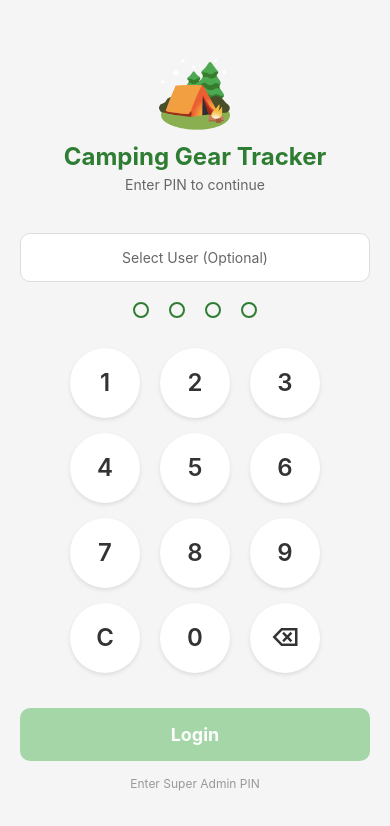
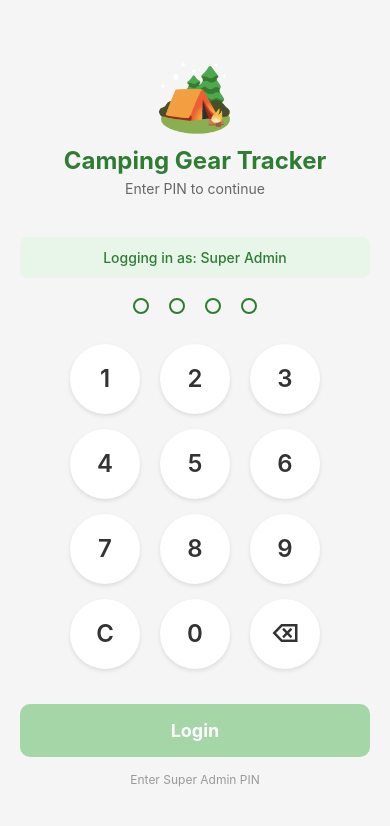
Before and after one commit to ramanujamgond/camping-gear-tracker, a React Native app in the folder mobile/: screen /Login in a window 390 px wide. Shown: the top 826 px of the page. Built offline with nearby package versions, Linux system fonts and the light colour scheme.

Commit message:
fix: Simplify login screen and remove user list loading
- Removed user list loading on login screen
- Users can only be created by super admin after login
- Simplified UI to show only super admin login initially
- Fixed token error on initial load

```diff
--- a/mobile/src/screens/LoginScreen.js
+++ b/mobile/src/screens/LoginScreen.js
@@ -1,4 +1,4 @@
-import { useState, useEffect, useContext } from 'react';
+import { useState, useContext } from 'react';
 import {
   View,
   Text,
@@ -6,30 +6,18 @@ import {
   TouchableOpacity,
   Alert,
   ActivityIndicator,
-  FlatList,
   Modal,
 } from 'react-native';
 import { AuthContext } from '../context/AuthContext';
-import authService from '../services/authService';
 
 export default function LoginScreen() {
   const { login } = useContext(AuthContext);
   const [pin, setPin] = useState('');
   const [loading, setLoading] = useState(false);
-  const [users, setUsers] = useState([]);
   const [selectedUser, setSelectedUser] = useState(null);
   const [showUserModal, setShowUserModal] = useState(false);
-  const [loadingUsers, setLoadingUsers] = useState(false);
 
-  useEffect(() => {
-    loadUsers();
-  }, []);
 
-  const loadUsers = async () => {
-    // Users list will be empty on first load (no auth yet)
-    // After first super admin login, users can be created
-    setLoadingUsers(false);
-  };
 
   const handleNumberPress = (num) => {
     if (pin.length < 4) {
@@ -116,24 +104,11 @@ export default function LoginScreen() {
         <Text style={styles.subtitle}>Enter PIN to continue</Text>
       </View>
 
-      {selectedUser ? (
-        <TouchableOpacity
-          style={styles.userBadge}
-          onPress={() => setShowUserModal(true)}
-        >
-          <Text style={styles.userBadgeText}>👤 {selectedUser.name}</Text>
-          <Text style={styles.changeUserText}>Tap to change</Text>
-        </TouchableOpacity>
-      ) : (
-        <TouchableOpacity
-          style={styles.selectUserButton}
-          onPress={() => setShowUserModal(true)}
-        >
-          <Text style={styles.selectUserText}>
-            {loadingUsers ? 'Loading users...' : 'Select User (Optional)'}
-          </Text>
-        </TouchableOpacity>
-      )}
+      <View style={styles.loginInfo}>
+        <Text style={styles.loginInfoText}>
+          {selectedUser ? `Logging in as: ${selectedUser.name}` : 'Logging in as: Super Admin'}
+        </Text>
+      </View>
 
       {renderPinDots()}
       {renderNumberPad()}
@@ -181,26 +156,11 @@ export default function LoginScreen() {
               <Text style={styles.userItemDesc}>Login as administrator</Text>
             </TouchableOpacity>
 
-            <FlatList
-              data={users}
-              keyExtractor={(item) => item.id}
-              renderItem={({ item }) => (
-                <TouchableOpacity
-                  style={styles.userItem}
-                  onPress={() => {
-                    setSelectedUser(item);
-                    setShowUserModal(false);
-                    setPin('');
-                  }}
-                >
-                  <Text style={styles.userItemName}>👤 {item.name}</Text>
-                  <Text style={styles.userItemDesc}>{item.role}</Text>
-                </TouchableOpacity>
-              )}
-              ListEmptyComponent={
-                <Text style={styles.emptyText}>No users created yet</Text>
-              }
-            />
+            <View style={styles.infoBox}>
+              <Text style={styles.infoText}>
+                Regular users can be created by Super Admin after login
+              </Text>
+            </View>
           </View>
         </View>
       </Modal>
@@ -376,4 +336,28 @@ const styles = StyleSheet.create({
     padding: 20,
     color: '#999',
   },
+  loginInfo: {
+    backgroundColor: '#e8f5e9',
+    padding: 12,
+    borderRadius: 8,
+    marginBottom: 20,
+    alignItems: 'center',
+  },
+  loginInfoText: {
+    fontSize: 14,
+    color: '#2e7d32',
+    fontWeight: '500',
+  },
+  infoBox: {
+    padding: 20,
+    backgroundColor: '#f5f5f5',
+    borderRadius: 8,
+    margin: 15,
+  },
+  infoText: {
+    fontSize: 13,
+    color: '#666',
+    textAlign: 'center',
+    lineHeight: 18,
+  },
 });
```
